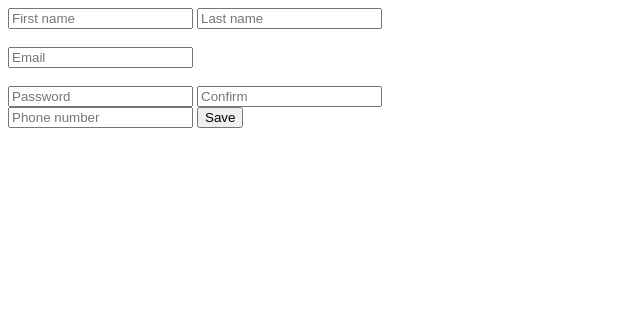
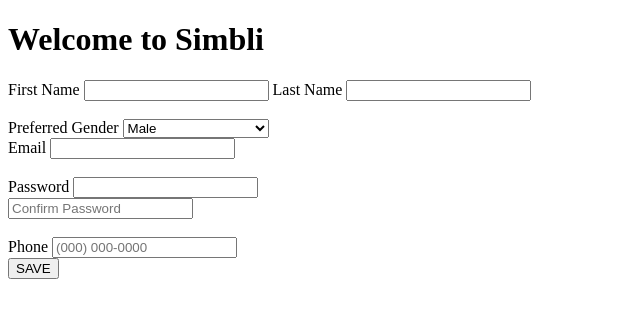
Before and after one commit to peilin314/simbli, a plain HTML site: page employeeInfo.html in a window 1280 px wide. Shown: the whole page, without its empty margins (0-640 px from the left). Drawn offline with Linux system fonts and the light colour scheme.

Commit message:
Created form function

```diff
--- a/employeeInfo.html
+++ b/employeeInfo.html
@@ -1,10 +1,12 @@
 <!DOCTYPE html>
 <html lang="en">
+
 <head>
     <meta charset="UTF-8">
     <meta http-equiv="X-UA-Compatible" content="IE=edge">
     <meta name="viewport" content="width=device-width, initial-scale=1.0">
-    <title>Create Your Account</title>
+    <title>Simbli</title>
+    <h1>Welcome to Simbli</h1>
     <script type="text/javascript">
         function saveInfo() {
             let firstN = document.getElementById("firstName").value;
@@ -13,7 +15,7 @@
             let pw = document.getElementById("password").value;
             let confirmPw = document.getElementById("confirmPw").value;
             let phone = document.getElementById("phone").value;
-            if(pw != confirmPw) {
+            if (pw != confirmPw) {
                 alert("Passwords do not match!");
                 return;
             }
@@ -24,16 +26,42 @@
         }
     </script>
 </head>
+
 <body>
-    <input id="firstName" placeholder="First name">
-    <input id="lastName" placeholder="Last name">
-    <br><br>
-    <input id="email" placeholder="Email">
-    <br><br>
-    <input type="password" id="password" placeholder="Password">
-    <input type="password" id="confirmPw" placeholder="Confirm">
-    <br>
-    <input id="phone" placeholder="Phone number">
-    <button onclick="saveInfo()" id="saveBtn">Save</button>
+    <form action="/" method="GET">
+        <div>
+            <label for="firstName">First Name</label>
+            <input id="firstName" name="firstName" type="text">
+            <label for="lastName">Last Name</label>
+            <input id="lastName" name="lastName" type="text">
+        </div>
+        <br>
+        <div>
+            <label for="gender">Preferred Gender</label>
+            <select id="gender" name="gender">
+                <option value="male">Male</option>
+                <option value="female">Female</option>
+                <option value="na">Prefer Not to Answer</option>
+            </select>
+        </div>
+        <div>
+            <label for="email">Email</label>
+            <input id="email" name="email" type="email">
+        </div>
+        <br>
+        <div>
+            <label for="password">Password</label>
+            <input type="password" id="password" name="password">
+            <br>
+            <input type="password" id="confirmPw" name="password" placeholder="Confirm Password">
+        </div>
+        <br>
+        <div>
+            <label for="phone">Phone</label>
+            <input type="tel" id="phone" name="phone" placeholder="(000) 000-0000" pattern="[0-9]{3}-[0-9]{3}-[0-9]{4}">
+        </div>
+        <button onclick="saveInfo()" id="saveBtn">SAVE</button>
+    </form>
 </body>
+
 </html>
```
Also changed, not shown: registerPage.html (added).
